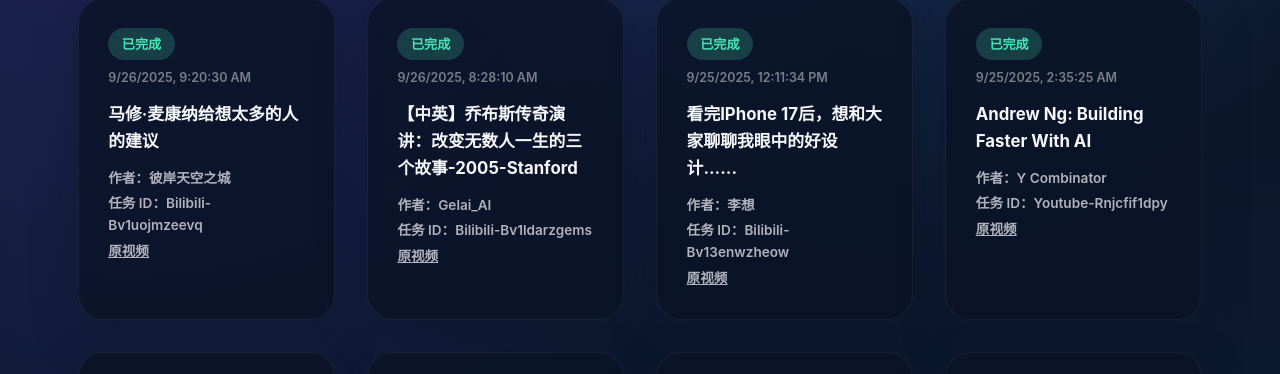
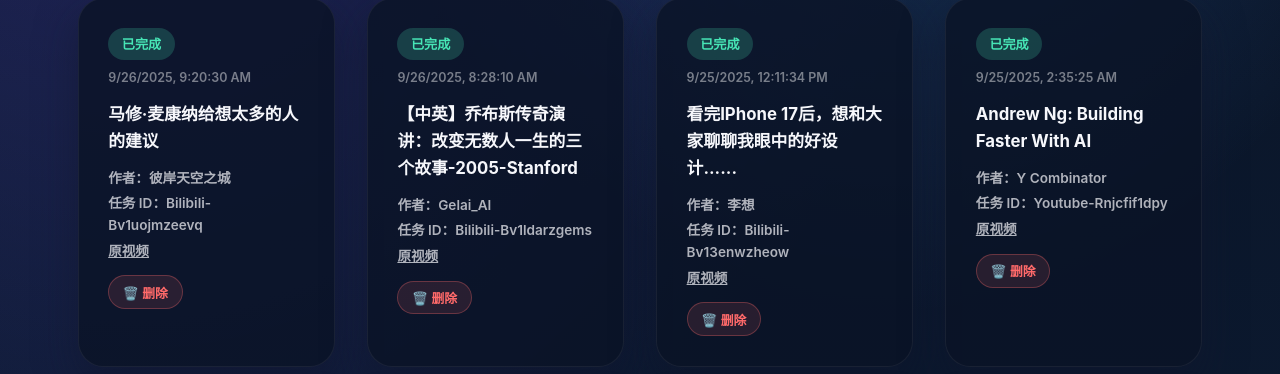
Before and after one commit to caituo27/vedio_workflow, a website: page docs/index.html in a window 1280 px wide. Shown: the part 562-936 px from the top of the page. Drawn offline with Linux system fonts and the light colour scheme.

Commit message:
feat: add web UI delete button with GitHub Actions integration
- Add delete button to job cards in the web UI
- Create delete-transcript.yml GitHub Actions workflow
- Button opens GitHub Actions page for manual workflow trigger
- Add confirmation dialog before redirecting to workflow
- Style delete button with danger theme colors

```diff
--- a/docs/app.js
+++ b/docs/app.js
@@ -249,7 +249,12 @@
   const cardAttributes = hasTranscript
     ? ` data-viewer-url="${escapeHtml(transcriptLink.viewerUrl)}" role="button" tabindex="0" aria-label="打开文字稿：${jobTitle}"`
     : "";
-  const jobActions = hasTranscript ? "" : '<div class="job-actions"><span class="pending-hint">等待转写完成…</span></div>';
+
+  const deleteWorkflowUrl = `https://github.com/${siteInfo.owner}/${siteInfo.repo}/actions/workflows/delete-transcript.yml`;
+  const deleteButton = `<button class="btn-delete" data-video-url="${escapeHtml(job.videoUrl || '')}" data-delete-workflow="${deleteWorkflowUrl}" title="删除此文字稿">🗑️ 删除</button>`;
+  const jobActions = hasTranscript
+    ? `<div class="job-actions">${deleteButton}</div>`
+    : '<div class="job-actions"><span class="pending-hint">等待转写完成…</span></div>';
 
   return `
     <article class="job-card${hasTranscript ? " has-transcript" : ""}" data-job-id="${escapeHtml(job.jobId)}"${cardAttributes}>
@@ -428,6 +433,19 @@
   };
 
   container.addEventListener("click", (event) => {
+    // Handle delete button clicks
+    const deleteBtn = event.target.closest(".btn-delete");
+    if (deleteBtn && container.contains(deleteBtn)) {
+      event.stopPropagation();
+      const videoUrl = deleteBtn.dataset.videoUrl;
+      const workflowUrl = deleteBtn.dataset.deleteWorkflow;
+
+      if (confirm(`确定要删除此文字稿吗？\n\n视频: ${videoUrl}\n\n点击确定后将跳转到 GitHub Actions 页面，需要手动触发删除工作流。`)) {
+        window.open(workflowUrl, "_blank", "noopener");
+      }
+      return;
+    }
+
     const linkTarget = event.target.closest("a");
     if (linkTarget && container.contains(linkTarget)) {
       return;
--- a/docs/styles.css
+++ b/docs/styles.css
@@ -459,6 +459,27 @@
 
 .job-actions .pending-hint {
   color: rgba(255, 255, 255, 0.45);
+}
+
+.btn-delete {
+  display: inline-flex;
+  align-items: center;
+  gap: 0.3rem;
+  padding: 0.4rem 0.85rem;
+  border: 1px solid rgba(255, 106, 106, 0.3);
+  border-radius: 999px;
+  background: rgba(255, 106, 106, 0.12);
+  color: var(--danger);
+  font-size: 0.8rem;
+  font-weight: 600;
+  cursor: pointer;
+  transition: all 0.2s ease;
+}
+
+.btn-delete:hover {
+  background: rgba(255, 106, 106, 0.2);
+  border-color: rgba(255, 106, 106, 0.5);
+  transform: translateY(-1px);
 }
 
 .job-path {
```
Also changed, not shown: .github/workflows/delete-transcript.yml (added).
